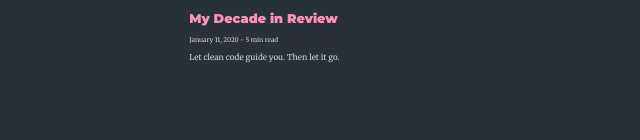
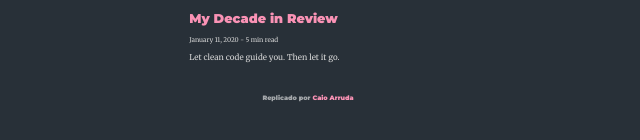
Before and after one commit to arrudacaio/Overreacted-Clone, a plain HTML site: page index.html in a window 1280 px wide. Shown: the part 248-388 px from the top of the page, 332-972 px from the left. Drawn offline with Linux system fonts and the light colour scheme.

Commit message:
finished

```diff
--- a/index.html
+++ b/index.html
@@ -55,6 +55,11 @@
         <p class="resume">Let clean code guide you. Then let it go.</p>
       </div>
     </div>
+
+    <footer>
+      Replicado por
+      <a class="mark" href="https://github.com/arrudacaio">Caio Arruda</a>
+    </footer>
     <script src="main.js"></script>
   </body>
 </html>
--- a/styles.css
+++ b/styles.css
@@ -97,3 +97,12 @@ img {
 .mark {
   text-decoration: none;
 }
+
+footer {
+  color: #f9f9f999;
+  font-family: "Montserrat";
+  font-size: 0.4em;
+  margin: 0 auto;
+  text-align: center;
+  padding: 24px 60px;
+}
```
